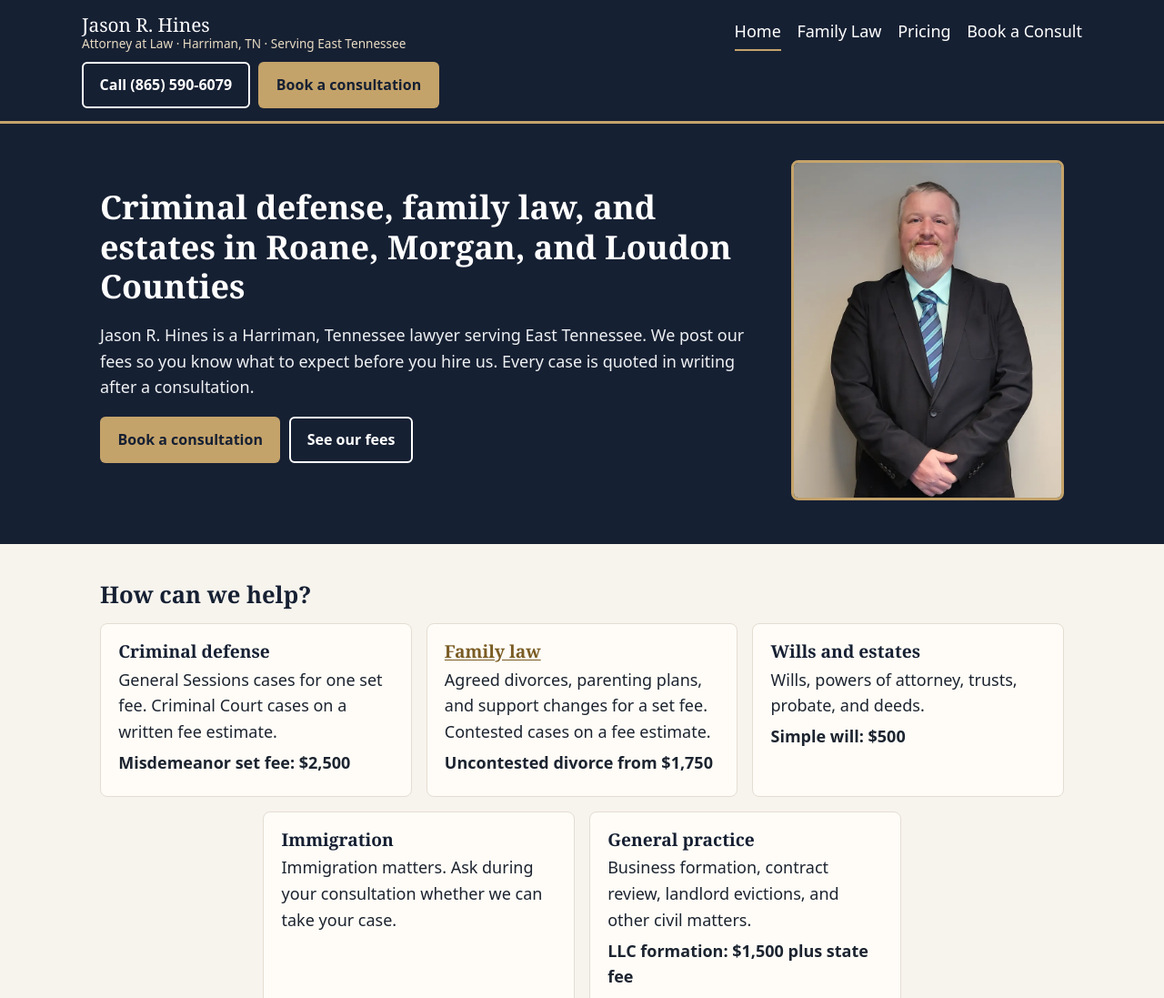
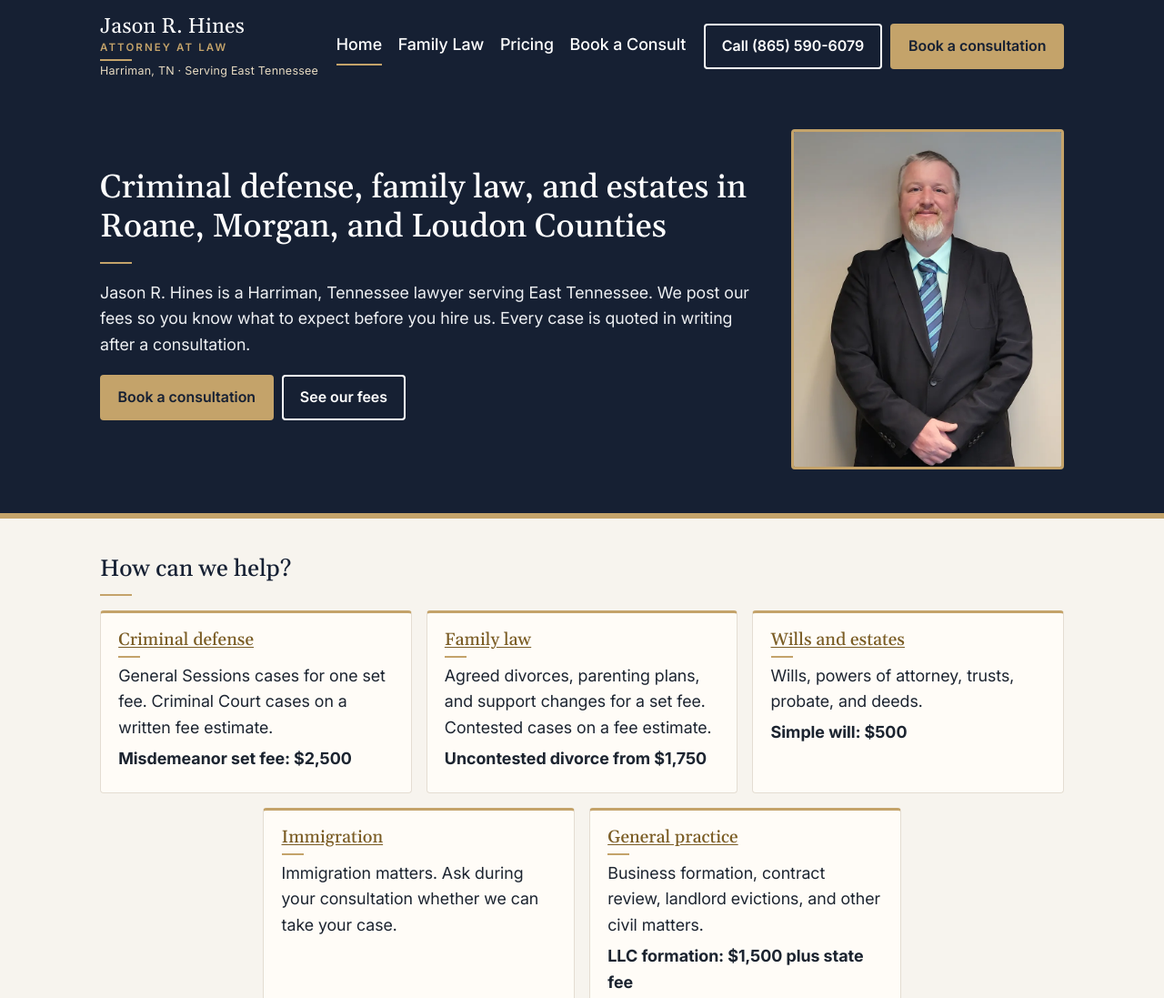
Before and after one commit to jhineslaw/jhineslaw.github.io, a plain HTML site: page index.html in a window 1280 px wide. Shown: the top 1097 px of the page at 91% size. Drawn offline with Linux system fonts and the light colour scheme.

Commit message:
Theme: Design A brand styling and practice-area card links

```diff
--- a/index.html
+++ b/index.html
@@ -12,7 +12,7 @@
 <a class="skip" href="#main">Skip to main content</a>
 <header class="site">
 <div class="wrap bar">
-<a class="brand" href="index.html">Jason R. Hines<small>Attorney at Law · Harriman, TN · Serving East Tennessee</small></a>
+<a class="brand" href="index.html"><span class="brand-name">Jason R. Hines</span><small><span class="brand-title">Attorney at Law</span><span class="brand-sep"> · </span><span class="brand-loc">Harriman, TN · Serving East Tennessee</span></small></a>
 <nav class="main" aria-label="Main">
 <ul><li><a href="index.html" aria-current="page">Home</a></li><li><a href="family-law.html">Family Law</a></li><li><a href="pricing.html">Pricing</a></li><li><a href="consult.html">Book a Consult</a></li></ul>
 </nav>
@@ -38,11 +38,11 @@
 <main id="main" class="wrap" tabindex="-1">
 <h2>How can we help?</h2>
 <div class="cards cards-5">
-<div class="card"><h3>Criminal defense</h3><p>General Sessions cases for one set fee. Criminal Court cases on a written fee estimate.</p><p class="price">Misdemeanor set fee: $2,500</p></div>
+<div class="card"><h3><a href="pricing.html#criminal">Criminal defense</a></h3><p>General Sessions cases for one set fee. Criminal Court cases on a written fee estimate.</p><p class="price">Misdemeanor set fee: $2,500</p></div>
 <div class="card"><h3><a href="family-law.html">Family law</a></h3><p>Agreed divorces, parenting plans, and support changes for a set fee. Contested cases on a fee estimate.</p><p class="price">Uncontested divorce from $1,750</p></div>
-<div class="card"><h3>Wills and estates</h3><p>Wills, powers of attorney, trusts, probate, and deeds.</p><p class="price">Simple will: $500</p></div>
-<div class="card"><h3>Immigration</h3><p>Immigration matters. Ask during your consultation whether we can take your case.</p></div>
-<div class="card"><h3>General practice</h3><p>Business formation, contract review, landlord evictions, and other civil matters.</p><p class="price">LLC formation: $1,500 plus state fee</p></div>
+<div class="card"><h3><a href="pricing.html#estates">Wills and estates</a></h3><p>Wills, powers of attorney, trusts, probate, and deeds.</p><p class="price">Simple will: $500</p></div>
+<div class="card"><h3><a href="consult.html">Immigration</a></h3><p>Immigration matters. Ask during your consultation whether we can take your case.</p></div>
+<div class="card"><h3><a href="pricing.html#general">General practice</a></h3><p>Business formation, contract review, landlord evictions, and other civil matters.</p><p class="price">LLC formation: $1,500 plus state fee</p></div>
 </div>
 <h2>How it works</h2>
 <ol class="steps">
--- a/styles.css
+++ b/styles.css
@@ -1,32 +1,167 @@
-:root{--navy:#162033;--ink:#1c2430;--paper:#f7f4ee;--card:#fffcf7;--muted:#5b6570;--gold:#c4a36a;--link:#7a5c24;--line:#e4ddd2;--focus:#1d5fd6}
+/* Design A ("Navy Classic") theme. Colors and type from
+   /workspace/marketing/business-cards/build/build.py and proof-A-front/back.png.
+   Fonts are self-hosted in /fonts (see fonts/README.txt) so this site makes
+   no third-party font requests. */
+@font-face{
+  font-family:Gelasio;
+  src:url("fonts/Gelasio-Variable.woff2") format("woff2") tech("variations"),
+      url("fonts/Gelasio-Variable.woff2") format("woff2");
+  font-weight:400 700;
+  font-style:normal;
+  font-display:swap;
+}
+@font-face{
+  font-family:Gelasio;
+  src:url("fonts/Gelasio-Italic-Variable.woff2") format("woff2") tech("variations"),
+      url("fonts/Gelasio-Italic-Variable.woff2") format("woff2");
+  font-weight:400 700;
+  font-style:italic;
+  font-display:swap;
+}
+@font-face{
+  font-family:Inter;
+  src:url("fonts/Inter-Variable.woff2") format("woff2") tech("variations"),
+      url("fonts/Inter-Variable.woff2") format("woff2");
+  font-weight:100 900;
+  font-style:normal;
+  font-display:swap;
+}
+@font-face{
+  font-family:Inter;
+  src:url("fonts/Inter-Italic-Variable.woff2") format("woff2") tech("variations"),
+      url("fonts/Inter-Italic-Variable.woff2") format("woff2");
+  font-weight:100 900;
+  font-style:italic;
+  font-display:swap;
+}
+
+:root{
+  --navy:#162033;
+  --ink:#1c2430;
+  --paper:#f7f4ee;
+  --card:#fffcf7;
+  --muted:#5b6570;
+  --gold:#c4a36a;
+  --link:#7a5c24;
+  --line:#e4ddd2;
+  --tan:#e9dcc3;
+  --focus:#1d5fd6;
+  --serif:Gelasio,Georgia,"Times New Roman",serif;
+  --sans:Inter,system-ui,-apple-system,"Segoe UI",Roboto,"Helvetica Neue",Arial,sans-serif;
+}
 *{box-sizing:border-box}
 html{font-size:100%}
-body{margin:0;font-family:system-ui,-apple-system,"Segoe UI",Roboto,"Helvetica Neue",Arial,sans-serif;font-size:1.125rem;line-height:1.6;color:var(--ink);background:var(--paper)}
-h1,h2,h3{font-family:Georgia,"Times New Roman",serif;line-height:1.2;color:var(--navy)}
-h1{font-size:2.25rem;margin:.2em 0 .4em}h2{font-size:1.6rem;margin:1.6em 0 .5em}h3{font-size:1.2rem;margin:1.2em 0 .3em}
+body{
+  margin:0;
+  font-family:var(--sans);
+  font-size:1.125rem;
+  line-height:1.6;
+  color:var(--ink);
+  background:var(--paper);
+  font-synthesis:none;
+}
+h1,h2,h3{
+  font-family:var(--serif);
+  font-weight:500;
+  line-height:1.2;
+  color:var(--navy);
+}
+h1{font-size:2.25rem;margin:.2em 0 .4em}
+h2{font-size:1.6rem;margin:1.6em 0 .5em}
+h3{font-size:1.2rem;margin:1.2em 0 .3em}
+/* Short gold rule under headings, like Design A's title rule */
+h1::after,h2::after,h3::after{
+  content:"";
+  display:block;
+  width:2.2rem;
+  height:2px;
+  background:var(--gold);
+  margin:.45em 0 0;
+}
+h3::after{width:1.5rem;height:1.5px;margin:.35em 0 0}
 a{color:var(--link);text-underline-offset:2px}
-a:focus-visible,button:focus-visible,input:focus-visible,select:focus-visible,textarea:focus-visible,summary:focus-visible{outline:3px solid var(--focus);outline-offset:2px}
+a:focus-visible,button:focus-visible,input:focus-visible,select:focus-visible,textarea:focus-visible,summary:focus-visible{
+  outline:3px solid var(--focus);
+  outline-offset:2px;
+}
+header.site a:focus-visible,
+.hero a:focus-visible,
+footer.site a:focus-visible{
+  outline-color:#fff;
+}
 .skip{position:absolute;left:-999px;top:0;background:#fff;color:var(--navy);padding:.6rem 1rem;z-index:100;font-weight:600}
 .skip:focus{left:.5rem;top:.5rem}
-header.site{background:var(--navy);color:#fff;border-bottom:3px solid var(--gold)}
+
+/* Header lockup: Design A front — Gelasio name, letter-spaced gold title, short gold rule */
+header.site{
+  background:var(--navy);
+  color:#fff;
+  border-bottom:6px solid var(--gold);
+}
 .wrap{max-width:1100px;margin:0 auto;padding:0 1.25rem}
-.bar{display:flex;flex-wrap:wrap;align-items:center;justify-content:space-between;gap:.75rem;padding:.9rem 0}
-.brand{color:#fff;text-decoration:none;font-family:Georgia,serif;font-size:1.3rem;line-height:1.2}
-.brand small{display:block;font-family:system-ui,sans-serif;font-size:.85rem;color:#e9dcc3}
+.bar{display:flex;flex-wrap:wrap;align-items:center;justify-content:space-between;gap:.9rem 1rem;padding-top:1.05rem;padding-bottom:1.1rem}
+.brand{color:#fff;text-decoration:none;font-family:var(--serif);font-size:1.45rem;line-height:1.1;letter-spacing:.015em}
+.brand:hover,.brand:focus-visible{color:#fff;text-decoration:none}
+.brand-name{display:block}
+.brand small{display:block;font-family:var(--sans)}
+.brand-title{
+  display:block;
+  font-size:.72rem;
+  letter-spacing:.18em;
+  text-transform:uppercase;
+  color:var(--gold);
+  font-weight:600;
+  margin-top:.28em;
+  line-height:1.2;
+}
+.brand-title::after{
+  content:"";
+  display:block;
+  width:2.2rem;
+  height:2px;
+  background:var(--gold);
+  margin:.45em 0 .4em;
+}
+.brand-sep{display:none}
+.brand-loc{
+  display:block;
+  font-size:.78rem;
+  font-weight:400;
+  letter-spacing:.02em;
+  color:var(--tan);
+  text-transform:none;
+}
 nav.main ul{list-style:none;margin:0;padding:0;display:flex;flex-wrap:wrap;gap:.25rem 1.1rem}
-nav.main a{color:#fff;text-decoration:none;display:inline-block;padding:.35rem 0;min-height:24px}
-nav.main a[aria-current=page]{border-bottom:2px solid var(--gold)}
+nav.main a{color:#fff;text-decoration:none;display:inline-block;padding:.35rem 0;min-height:24px;font-weight:500}
+nav.main a:hover{color:var(--tan)}
+nav.main a[aria-current=page]{border-bottom:2px solid var(--gold);color:#fff}
 .cta{display:flex;gap:.6rem;flex-wrap:wrap;align-items:center}
-.btn{display:inline-block;padding:.65rem 1.1rem;border-radius:6px;font-weight:600;text-decoration:none;border:2px solid transparent;min-height:44px;font-size:1rem;cursor:pointer}
+.btn{
+  display:inline-block;
+  padding:.65rem 1.1rem;
+  border-radius:4px;
+  font-family:var(--sans);
+  font-weight:600;
+  text-decoration:none;
+  border:2px solid transparent;
+  min-height:44px;
+  font-size:1rem;
+  cursor:pointer;
+}
 .btn-primary{background:var(--gold);color:var(--navy)}
-.btn-primary:hover{background:#d4b57f}
-.btn-ghost{border-color:#fff;color:#fff}
+.btn-primary:hover{background:#d4b57f;color:var(--navy)}
+.btn-ghost{border-color:#fff;color:#fff;background:transparent}
+.btn-ghost:hover{border-color:var(--gold);color:var(--gold)}
 .btn-dark{background:var(--navy);color:#fff}
+.btn-dark:hover{background:#1f2c44;color:#fff}
 .btn-outline{border-color:var(--navy);color:var(--navy);background:transparent}
-.hero{background:var(--navy);color:#fff;padding:2.5rem 0 3rem}
-.hero h1{color:#fff}
+.btn-outline:hover{background:var(--navy);color:#fff}
+
+/* Hero continues the navy field; gold bar sits under the hero like the card's gold band */
+.hero{background:var(--navy);color:#fff;padding:2.5rem 0 3rem;border-bottom:6px solid var(--gold);margin-top:-6px}
+.hero h1{color:#fff;max-width:46rem}
+.hero h1::after{background:var(--gold)}
 .hero p{color:#eef0f3;max-width:46rem}
-.hero h1{max-width:46rem}
 .lead{max-width:48rem}
 .cards.contact-cards{grid-template-columns:repeat(2,1fr)}
 .contact-cards h2{margin-top:0}
@@ -36,38 +171,87 @@ main{padding:1.5rem 0 3rem}
 .cards-5 .card{grid-column:span 2}
 .cards-5 .card:nth-child(4){grid-column:2 / span 2}
 .cards-5 .card:nth-child(5){grid-column:4 / span 2}
-.card{background:var(--card);border:1px solid var(--line);border-radius:8px;padding:1.1rem 1.2rem}
+.card{
+  background:var(--card);
+  border:1px solid var(--line);
+  border-radius:4px;
+  padding:1.1rem 1.2rem;
+  border-top:3px solid var(--gold);
+}
 .card h3{margin-top:0}
 .card p{margin:.3rem 0;color:var(--ink)}
+/* Whole practice-area card is the hit area; the title remains the accessible link. */
+.cards-5 .card{position:relative}
+.cards-5 .card h3 a{
+  color:var(--link);
+  text-decoration:underline;
+  text-underline-offset:2px;
+}
+.cards-5 .card h3 a::after{
+  content:"";
+  position:absolute;
+  inset:0;
+  z-index:1;
+}
+.cards-5 .card:hover{border-color:var(--gold)}
+.cards-5 .card:focus-within{
+  outline:3px solid var(--focus);
+  outline-offset:2px;
+}
+.cards-5 .card h3 a:focus-visible{outline:none}
 .price{font-weight:700;color:var(--navy)}
 .note{background:var(--card);border-left:4px solid var(--link);padding:.8rem 1rem;border-radius:4px;margin:1rem 0}
 .warn{background:#fff4e0;border:2px solid #8a5a00;padding:1rem;border-radius:6px;margin:1rem 0}
 table{width:100%;border-collapse:collapse;background:var(--card);margin:.6rem 0 1rem;font-size:1rem}
-caption{text-align:left;font-weight:600;padding:.4rem 0;color:var(--navy)}
+caption{text-align:left;font-weight:600;padding:.4rem 0;color:var(--navy);font-family:var(--serif)}
 th,td{border:1px solid var(--line);padding:.55rem .7rem;text-align:left;vertical-align:top}
-th{background:#ece5d8;color:var(--navy)}
+th{background:var(--tan);color:var(--navy);font-family:var(--sans);font-weight:600}
 td.num{white-space:nowrap}
 .steps{counter-reset:s;list-style:none;padding:0;display:grid;grid-template-columns:repeat(3,1fr);gap:1rem}
-.steps li{background:var(--card);border:1px solid var(--line);border-radius:8px;padding:1rem}
+.steps li{background:var(--card);border:1px solid var(--line);border-radius:4px;padding:1rem;border-top:3px solid var(--gold)}
 .steps li::before{counter-increment:s;content:"Step " counter(s);display:block;font-weight:700;color:var(--link);font-size:.95rem}
-.steps li.current{border:2px solid var(--navy)}
-fieldset{border:1px solid var(--line);border-radius:8px;background:var(--card);padding:1rem 1.2rem;margin:1rem 0}
-legend{font-weight:700;color:var(--navy);padding:0 .3rem}
+.steps li.current{border:2px solid var(--navy);border-top:3px solid var(--gold)}
+fieldset{border:1px solid var(--line);border-radius:4px;background:var(--card);padding:1rem 1.2rem;margin:1rem 0}
+legend{font-weight:700;color:var(--navy);padding:0 .3rem;font-family:var(--serif)}
 label{display:block;font-weight:600;margin:.8rem 0 .25rem}
 .hint{display:block;font-weight:400;color:var(--muted);font-size:.95rem}
-input[type=text],input[type=email],input[type=tel],input[type=date],select,textarea{width:100%;max-width:34rem;padding:.6rem;border:2px solid #6b7480;border-radius:6px;font:inherit;background:#fff;color:var(--ink);min-height:44px}
+input[type=text],input[type=email],input[type=tel],input[type=date],select,textarea{
+  width:100%;max-width:34rem;padding:.6rem;border:2px solid #6b7480;border-radius:4px;font:inherit;background:#fff;color:var(--ink);min-height:44px
+}
 .radio{display:flex;gap:.5rem;align-items:flex-start;margin:.4rem 0;font-weight:400}
 .radio input{width:24px;height:24px;margin-top:.15rem}
-footer.site{background:var(--navy);color:#eef0f3;padding:2rem 0;font-size:.95rem;border-top:3px solid var(--gold)}
+
+/* Footer: navy field and gold bar, typography aligned with the card */
+footer.site{
+  background:var(--navy);
+  color:#eef0f3;
+  padding:2.15rem 0 2.35rem;
+  font-size:.95rem;
+  border-top:6px solid var(--gold);
+}
 footer.site a{color:#f0dcb4}
+footer.site a:hover{color:var(--gold)}
 footer.site p{margin:.5rem 0}
+footer.site strong{font-family:var(--serif);font-weight:600;color:#fff}
 .foot-grid{display:grid;grid-template-columns:1fr 1fr;gap:1.5rem}
 .small{font-size:.95rem;color:var(--muted)}
+footer.site .small{color:#cfd5dd}
 .hero-grid{display:grid;grid-template-columns:minmax(0,1fr) 300px;gap:2.5rem;align-items:center}
 .hero-photo{display:block}
-.hero-photo img{display:block;width:100%;height:auto;border-radius:8px;border:3px solid var(--gold)}
-.about{display:grid;grid-template-columns:minmax(0,1.1fr) minmax(0,1fr);gap:2rem;align-items:center;background:var(--card);border:1px solid var(--line);border-radius:8px;padding:1.25rem;margin:2rem 0}
-.about-photo img{display:block;width:100%;height:auto;border-radius:6px}
+.hero-photo img{display:block;width:100%;height:auto;border-radius:4px;border:3px solid var(--gold)}
+.about{
+  display:grid;
+  grid-template-columns:minmax(0,1.1fr) minmax(0,1fr);
+  gap:2rem;
+  align-items:center;
+  background:var(--card);
+  border:1px solid var(--line);
+  border-radius:4px;
+  padding:1.25rem;
+  margin:2rem 0;
+  border-top:3px solid var(--gold);
+}
+.about-photo img{display:block;width:100%;height:auto;border-radius:4px}
 .about-text h2{margin-top:0}
 .about-text p{margin:.5rem 0}
 @media (max-width:760px){
@@ -75,9 +259,19 @@ footer.site p{margin:.5rem 0}
   .hero-photo{max-width:200px;justify-self:center;grid-row:1}
   .about{padding:1rem}
   h1{font-size:1.75rem}
+  .brand{font-size:1.3rem}
   .cards,.cards-5,.cards.contact-cards,.steps,.foot-grid{grid-template-columns:1fr}
   .cards-5 .card,.cards-5 .card:nth-child(4),.cards-5 .card:nth-child(5){grid-column:auto}
   table{font-size:.95rem}
   .table-scroll{overflow-x:auto}
+  .bar{padding-top:.85rem;padding-bottom:1rem}
+  header.site .brand,
+  header.site nav.main,
+  header.site .cta{flex:1 1 100%;min-width:0}
+  header.site nav.main ul{gap:.35rem .7rem}
+  header.site .cta .btn{flex:1 1 100%;text-align:center}
+}
+@media (min-width:761px){
+  header.site .bar{flex-wrap:nowrap}
 }
 @media (prefers-reduced-motion:reduce){*{transition:none!important}}
```
Also changed, not shown: 404.html (+1 -1 lines), accessibility.html (+1 -1 lines), consult.html (+1 -1 lines), disclaimer.html (+1 -1 lines), family-law.html (+1 -1 lines), pricing.html (+5 -5 lines), privacy.html (+1 -1 lines). Lines whose indentation alone changed are shown as unchanged.
